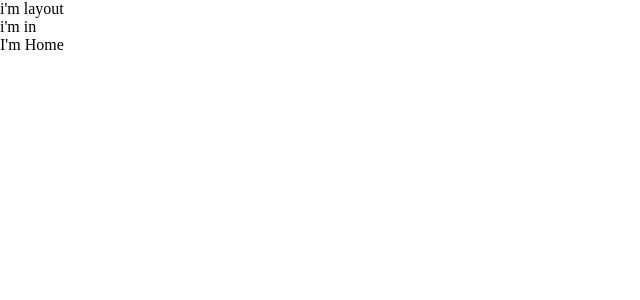
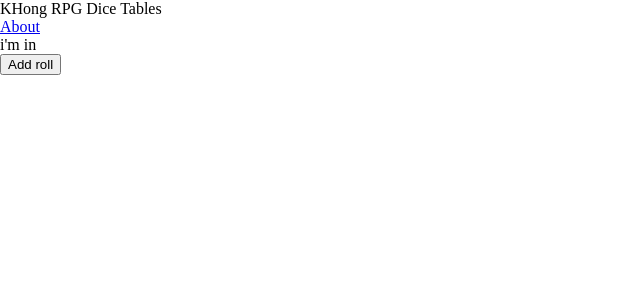
Before and after one commit to khongcodes/khong-rpg-dice-tables, a React (Create React App) app: page / in a window 1280 px wide. Shown: the top 300 px of the page, without its empty margins (0-640 px from the left). Built offline with nearby package versions, Linux system fonts and the light colour scheme.

Commit message:
begin building infrastructure for session/state storage

```diff
--- /dev/null
+++ b/src/components/Buttons.tsx
@@ -0,0 +1,24 @@
+// NOTES
+///////////////////////////////////////////////////////////////////
+
+// IMPORTS
+///////////////////////////////////////////////////////////////////
+
+import React from 'react';
+
+
+
+// COMPONENTS & LOGIC
+///////////////////////////////////////////////////////////////////
+
+export const AddRollButton = () => (
+  <button>
+    Add roll
+  </button>
+)
+
+export const ButtonDefaultLight = ({text}: {text: string}) => (
+  <button>
+    {text}
+  </button>
+)
--- a/src/viewsCommon/Layout.tsx
+++ b/src/components/Layout.tsx
@@ -4,6 +4,7 @@
 // IMPORTS
 ///////////////////////////////////////////////////////////////////
 import React from 'react';
+import { useLocation, Link } from "react-router-dom";
 
 
 // SETUP
@@ -15,10 +16,30 @@
 // COMPONENTS & LOGIC
 ///////////////////////////////////////////////////////////////////
 
+const Header: React.FC = () => {
+  let location = useLocation();
+
+  return (
+    <div>
+      <div>
+        KHong RPG Dice Tables
+      </div>
+
+      <div>{
+        location.pathname === "/" ?
+          <Link to={"/about"} >About</Link>
+        :
+          <Link to={"/"} >Back</Link>
+      }</div>
+    </div>
+  )
+}
+
 const Layout: React.FC<LayoutProps> = ({ children }) => {
   return (
     <div>
-      i'm layout
+      <Header />
+
       { children }
     </div>
   )
--- a/src/views/Home.tsx
+++ b/src/views/Home.tsx
@@ -1,5 +1,7 @@
 // NOTES
 ///////////////////////////////////////////////////////////////////
+// Store state in session from App component
+
 
 // IMPORTS
 ///////////////////////////////////////////////////////////////////
@@ -7,14 +9,31 @@
 
 import React from 'react';
 
+import { AddRollButton } from "../components/Buttons";
+
 
 // COMPONENTS & LOGIC
 ///////////////////////////////////////////////////////////////////
 
-const Home: React.FC = () => {
+const Roll = () => {
   return (
     <div>
-      I'm Home
+      I'm a roll
+    </div>
+  )
+}
+
+const Home: React.FC = () => {
+
+  return (
+    <div>
+      <div>
+        {}
+      </div>
+
+      <div>
+        <AddRollButton />
+      </div>
     </div>
   )
 }
```
Also changed, not shown: src/App.tsx (+8 -5 lines).
